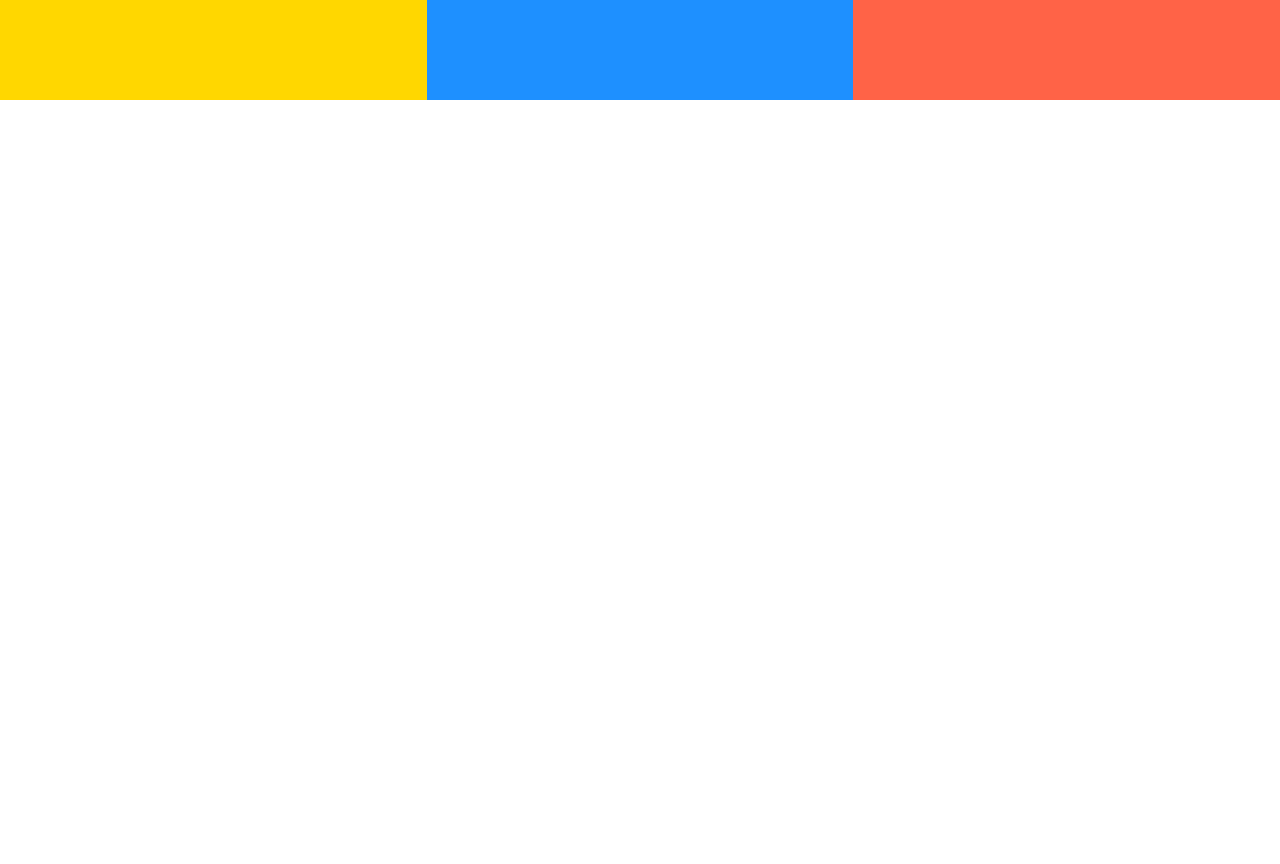
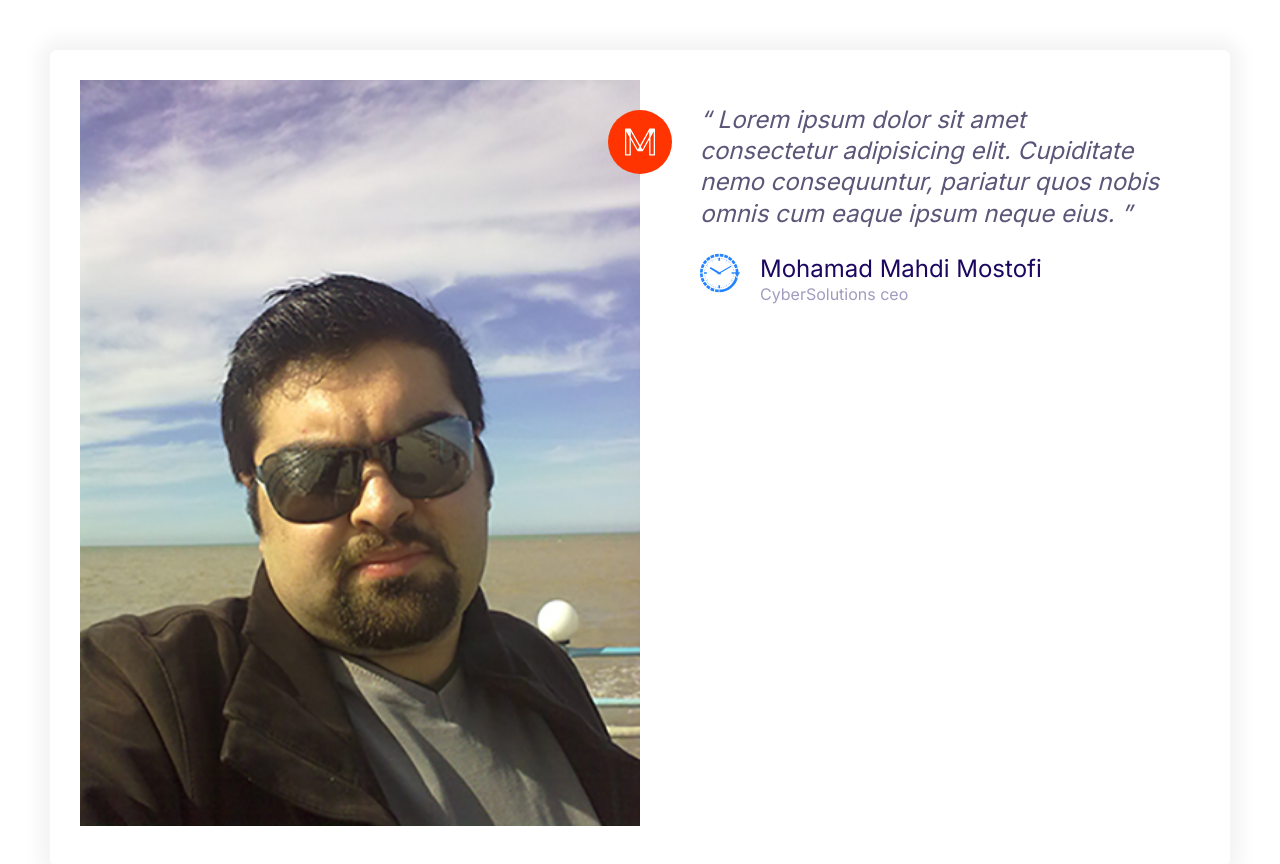
Before and after one commit to mehdi1024/mehdify, a plain HTML site: page index.html in a window 1280 px wide. Before the commit the page ends 800 px from the top, so only its background shows below. Drawn offline with Linux system fonts and the light colour scheme.

Commit message:
Designing testemonials.

```diff
--- a/css/styles.css
+++ b/css/styles.css
@@ -113,8 +113,17 @@ p {
   height: 40px;
 }
 
+.icon--small {
+  width: 30px;
+  height: 30px;
+}
+
 .icon--primary {
   fill: var(--color-primary);
+}
+
+.icon--white {
+  fill: #fff;
 }
 
 .icon-container {
@@ -125,6 +134,10 @@ p {
   display: inline-flex;
   justify-content: center;
   align-items: center;
+}
+
+.icon-container--accent {
+  background: var(--color-accent);
 }
 
 .btn {
@@ -382,3 +395,31 @@ p {
     grid-template-columns: repeat(3, 1fr);
   }
 }
+
+.testimonial {
+  padding: 3rem;
+}
+
+.testimonial__image {
+  position: relative;
+}
+
+.testimonial__image > img {
+  width: 100%;
+}
+
+.testimonial__image > .icon-container {
+  position: absolute;
+  top: 3rem;
+  right: -32px;
+}
+
+@media screen and (min-width: 768px) {
+  .testimonial .quote,
+  .testimonial .quote__author {
+    font-size: 2.4rem;
+  }
+  .testimonial .quote {
+    margin-left: 6rem;
+  }
+}
--- a/index.html
+++ b/index.html
@@ -13,11 +13,40 @@
     <link rel="stylesheet" href="/css/normalize.css" />
     <link rel="stylesheet" href="/css/styles.css" />
   </head>
-  <body>
-    <div class="grid grid--1x3">
-      <div style="height: 100px; background: gold"></div>
-      <div style="height: 100px; background: dodgerblue"></div>
-      <div style="height: 100px; background: tomato"></div>
+  <body style="padding: 5rem">
+    <div class="card testimonial">
+      <div class="grid grid--1x2">
+        <div class="testimonial__image">
+          <img src="/images/mehdi03.jpg" alt="A happy smiling customer" />
+          <span class="icon-container icon-container--accent">
+            <svg class="icon icon--white icon--small">
+              <use xlink:href="/images/sprite.svg#Asset 1"></use>
+            </svg>
+          </span>
+        </div>
+        <blockquote class="quote">
+          <p class="quote__text">
+            Lorem ipsum dolor sit amet consectetur adipisicing elit. Cupiditate
+            nemo consequuntur, pariatur quos nobis omnis cum eaque ipsum neque
+            eius.
+          </p>
+          <footer>
+            <div class="media">
+              <div class="media__image">
+                <svg class="icon icon--primary quote__line">
+                  <use xlink:href="/images/sprite.svg#clock"></use>
+                </svg>
+              </div>
+              <div class="media__body">
+                <h3 class="media__title quote__author">
+                  Mohamad Mahdi Mostofi
+                </h3>
+                <p class="quote__organization">CyberSolutions ceo</p>
+              </div>
+            </div>
+          </footer>
+        </blockquote>
+      </div>
     </div>
   </body>
 </html>
```
Also changed, not shown: components/quotes.html (added, +19 -0 lines), images/12102009696.jpg (added), images/mehdi01.jpg (added), images/mehdi02.jpg (added), images/mehdi03.jpg (added).
